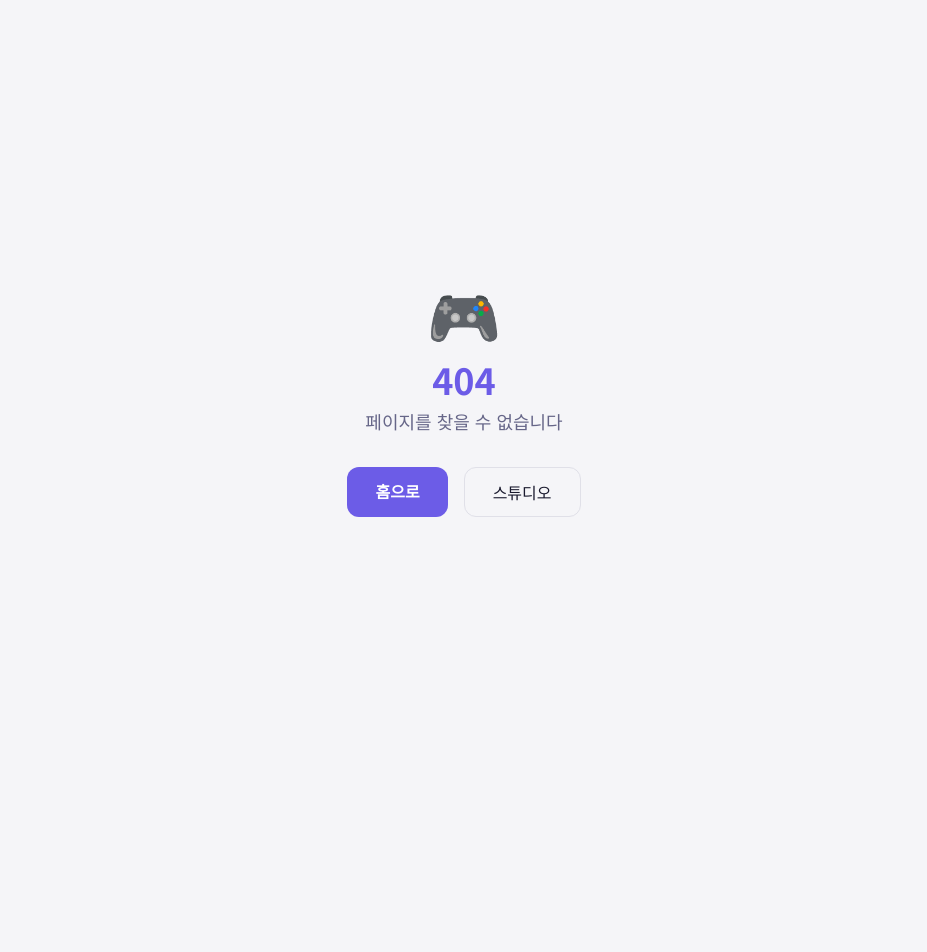
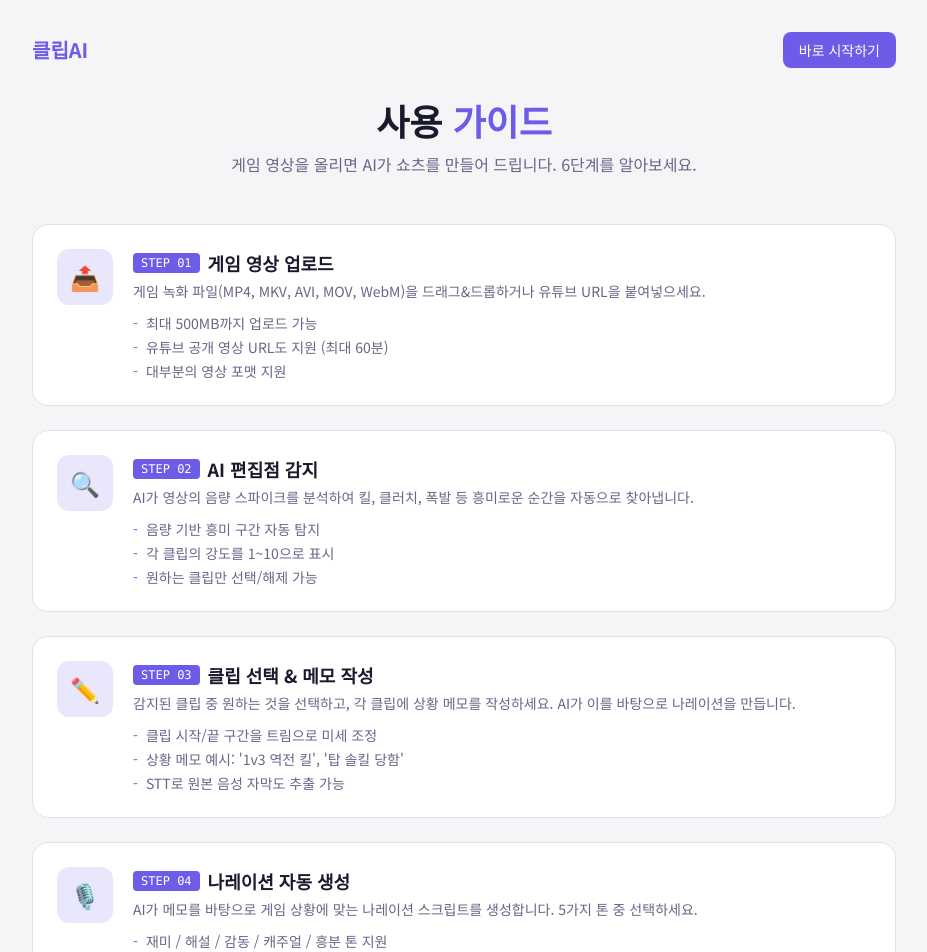
Before and after one commit to kaj7642-stack/cutcut, a Next.js app: page /guide in a window 1280 px wide. Before the commit this address had no page. Shown: the top 952 px of the page, without its empty margins (176-1103 px from the left). Before the commit the page ends 800 px from the top, so only its background shows below. Built offline with nearby package versions, Linux system fonts and the light colour scheme.

Commit message:
Add guide page with 6-step instructions

```diff
--- /dev/null
+++ b/app/guide/page.tsx
@@ -0,0 +1,197 @@
+import Link from "next/link";
+import type { Metadata } from "next";
+
+export const metadata: Metadata = {
+  title: "사용 가이드",
+  description: "클립AI 사용 방법을 단계별로 알아보세요. 게임 영상 업로드부터 완성된 쇼츠 다운로드까지.",
+};
+
+const STEPS = [
+  {
+    number: "01",
+    icon: "📤",
+    title: "게임 영상 업로드",
+    description: "게임 녹화 파일(MP4, MKV, AVI, MOV, WebM)을 드래그&드롭하거나 유튜브 URL을 붙여넣으세요.",
+    details: [
+      "최대 500MB까지 업로드 가능",
+      "유튜브 공개 영상 URL도 지원 (최대 60분)",
+      "대부분의 영상 포맷 지원",
+    ],
+  },
+  {
+    number: "02",
+    icon: "🔍",
+    title: "AI 편집점 감지",
+    description: "AI가 영상의 음량 스파이크를 분석하여 킬, 클러치, 폭발 등 흥미로운 순간을 자동으로 찾아냅니다.",
+    details: [
+      "음량 기반 흥미 구간 자동 탐지",
+      "각 클립의 강도를 1~10으로 표시",
+      "원하는 클립만 선택/해제 가능",
+    ],
+  },
+  {
+    number: "03",
+    icon: "✏️",
+    title: "클립 선택 & 메모 작성",
+    description: "감지된 클립 중 원하는 것을 선택하고, 각 클립에 상황 메모를 작성하세요. AI가 이를 바탕으로 나레이션을 만듭니다.",
+    details: [
+      "클립 시작/끝 구간을 트림으로 미세 조정",
+      "상황 메모 예시: '1v3 역전 킬', '탑 솔킬 당함'",
+      "STT로 원본 음성 자막도 추출 가능",
+    ],
+  },
+  {
+    number: "04",
+    icon: "🎙️",
+    title: "나레이션 자동 생성",
+    description: "AI가 메모를 바탕으로 게임 상황에 맞는 나레이션 스크립트를 생성합니다. 5가지 톤 중 선택하세요.",
+    details: [
+      "재미 / 해설 / 감동 / 캐주얼 / 흥분 톤 지원",
+      "생성된 나레이션은 자유롭게 수정 가능",
+      "TTS 미리듣기로 음성 확인",
+    ],
+  },
+  {
+    number: "05",
+    icon: "🎬",
+    title: "영상 렌더링",
+    description: "TTS 음성 합성 → 배경음악 추가 → 자막 삽입 → 최종 영상이 브라우저에서 바로 렌더링됩니다.",
+    details: [
+      "쇼츠(9:16) 또는 롱폼(16:9) 선택",
+      "3단계 화질 선택 (저/중/고)",
+      "5종류 배경음악 무드",
+      "브라우저에서 바로 처리 — 서버 업로드 불필요",
+    ],
+  },
+  {
+    number: "06",
+    icon: "📥",
+    title: "다운로드 & 공유",
+    description: "완성된 영상을 바로 다운로드하거나 공유하세요. 유튜브 쇼츠, 인스타 릴스, 틱톡에 바로 올릴 수 있습니다.",
+    details: [
+      "WebM / MP4 포맷 다운로드",
+      "모바일에서 바로 공유 기능",
+      "링크 복사로 SNS 공유",
+    ],
+  },
+];
+
+const TIPS = [
+  {
+    icon: "💡",
+    title: "좋은 결과를 위한 팁",
+    items: [
+      "킬 사운드나 핑이 많은 구간이 잘 감지됩니다",
+      "메모를 구체적으로 쓸수록 나레이션 품질이 올라갑니다",
+      "쇼츠는 15~60초 클립이 가장 효과적입니다",
+      "롱폼 모드에서는 클립 순서를 드래그로 조정하세요",
+    ],
+  },
+  {
+    icon: "⚡",
+    title: "지원 게임",
+    items: [
+      "리그 오브 레전드, 배틀그라운드, 발로란트",
+      "오버워치 2, 에이펙스 레전드, 포트나이트",
+      "스타크래프트, 메이플스토리, FIFA 등",
+      "음량 변화가 있는 모든 게임 영상 지원",
+    ],
+  },
+];
+
+export default function GuidePage() {
+  return (
+    <main className="min-h-screen px-4 py-8 max-w-4xl mx-auto">
+      {/* Header */}
+      <div className="flex items-center justify-between mb-8">
+        <Link href="/" className="text-xl font-bold" style={{ color: "var(--accent)" }}>
+          클립AI
+        </Link>
+        <Link
+          href="/studio"
+          className="text-sm px-4 py-2 rounded-lg"
+          style={{ background: "var(--accent)", color: "#fff" }}
+        >
+          바로 시작하기
+        </Link>
+      </div>
+
+      {/* Title */}
+      <div className="text-center mb-12">
+        <h1 className="text-3xl sm:text-4xl font-bold mb-3">
+          사용 <span style={{ color: "var(--accent)" }}>가이드</span>
+        </h1>
+        <p style={{ color: "var(--fg-muted)" }}>
+          게임 영상을 올리면 AI가 쇼츠를 만들어 드립니다. 6단계를 알아보세요.
+        </p>
+      </div>
+
+      {/* Steps */}
+      <div className="space-y-6 mb-16">
+        {STEPS.map((step) => (
+          <div key={step.number} className="card flex gap-5 items-start">
+            <div className="shrink-0 w-14 h-14 rounded-xl flex items-center justify-center text-2xl"
+                 style={{ background: "var(--accent-glow)" }}>
+              {step.icon}
+            </div>
+            <div className="flex-1">
+              <div className="flex items-center gap-2 mb-1">
+                <span className="text-xs font-mono px-2 py-0.5 rounded" style={{ background: "var(--accent)", color: "#fff" }}>
+                  STEP {step.number}
+                </span>
+                <h2 className="font-bold text-lg">{step.title}</h2>
+              </div>
+              <p className="text-sm mb-3" style={{ color: "var(--fg-muted)" }}>
+                {step.description}
+              </p>
+              <ul className="space-y-1">
+                {step.details.map((detail) => (
+                  <li key={detail} className="flex items-start gap-2 text-sm">
+                    <span style={{ color: "var(--accent)" }}>-</span>
+                    <span style={{ color: "var(--fg-muted)" }}>{detail}</span>
+                  </li>
+                ))}
+              </ul>
+            </div>
+          </div>
+        ))}
+      </div>
+
+      {/* Tips */}
+      <div className="grid sm:grid-cols-2 gap-6 mb-16">
+        {TIPS.map((tip) => (
+          <div key={tip.title} className="card">
+            <div className="flex items-center gap-2 mb-3">
+              <span className="text-xl">{tip.icon}</span>
+              <h3 className="font-bold">{tip.title}</h3>
+            </div>
+            <ul className="space-y-2">
+              {tip.items.map((item) => (
+                <li key={item} className="flex items-start gap-2 text-sm">
+                  <span style={{ color: "var(--success)" }}>-</span>
+                  <span style={{ color: "var(--fg-muted)" }}>{item}</span>
+                </li>
+              ))}
+            </ul>
+          </div>
+        ))}
+      </div>
+
+      {/* FAQ quick link */}
+      <div className="card text-center mb-8">
+        <h2 className="font-bold text-lg mb-2">더 궁금한 점이 있으신가요?</h2>
+        <p className="text-sm mb-4" style={{ color: "var(--fg-muted)" }}>
+          자주 묻는 질문을 확인하거나 바로 시작해보세요
+        </p>
+        <div className="flex gap-3 justify-center">
+          <Link href="/#faq" className="btn-ghost text-sm">
+            FAQ 보기
+          </Link>
+          <Link href="/studio" className="btn-primary text-sm">
+            무료로 시작하기
+          </Link>
+        </div>
+      </div>
+    </main>
+  );
+}
```
